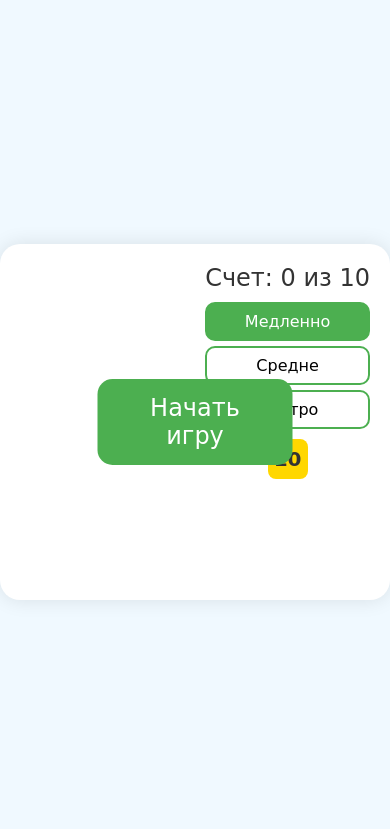
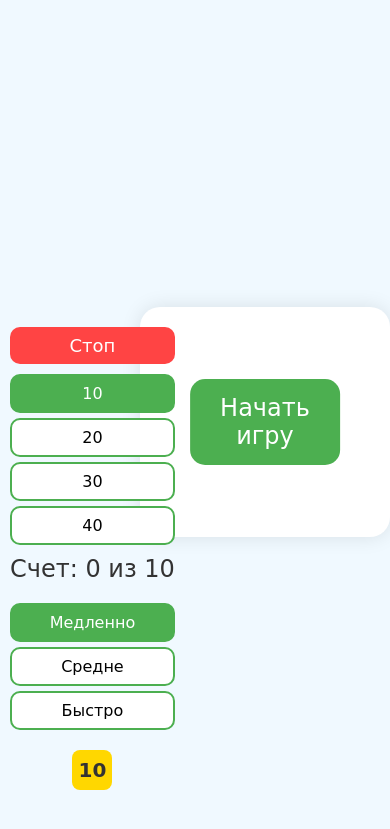
Before and after one commit to Sergey0408/ColorSquareChallenge, a Flask app: page / in a window 390 px wide. Shown: the top 829 px of the page. Run offline with Flask 3, Linux system fonts and the light colour scheme; some libraries are stand-ins or nearby versions.

Commit message:
Fix: Restore visibility of stop and speed control buttons on Android by adjusting CSS layout.
Replit-Commit-Author: Agent
Replit-Commit-Session-Id: 8d33f3c9-8188-40c6-993a-fa1fc4f303a3
Replit-Commit-Screenshot-Url: https://storage.googleapis.com/screenshot-production-us-central1/c1c2e319-6578-4d99-b67d-fbaa1bb9f4a5/f974e789-ffd6-4414-bc96-c78145fc9ebc.jpg

```diff
--- a/static/css/style.css
+++ b/static/css/style.css
@@ -21,16 +21,17 @@ body {
 }
 
 .controls {
+    display: flex;
+    flex-direction: column;
+    gap: 10px;
     position: absolute;
+    right: calc(100% + 10px);
     top: 20px;
-    right: 20px;
     z-index: 1;
+    min-width: 120px;
 }
 
 .stop-btn {
-    position: absolute;
-    left: -350px;
-    top: 0;
     padding: 8px 20px;
     font-size: 18px;
     background: #ff4444;
@@ -40,6 +41,7 @@ body {
     cursor: pointer;
     font-family: inherit;
     transition: all 0.3s;
+    width: 100%;
 }
 
 .stop-btn:hover {
@@ -47,12 +49,10 @@ body {
 }
 
 .rounds-controls {
-    position: absolute;
-    left: -350px;
-    top: 50px;
     display: flex;
     flex-direction: column;
     gap: 5px;
+    width: 100%;
 }
 
 .rounds-btn {
@@ -64,6 +64,7 @@ body {
     cursor: pointer;
     font-family: inherit;
     transition: all 0.3s;
+    width: 100%;
 }
 
 .rounds-btn:hover {
@@ -80,12 +81,14 @@ body {
     font-size: 24px;
     color: #333;
     margin-bottom: 10px;
+    text-align: center;
 }
 
 .speed-controls {
     display: flex;
     flex-direction: column;
     gap: 5px;
+    width: 100%;
 }
 
 .speed-btn {
@@ -97,6 +100,7 @@ body {
     font-family: inherit;
     font-size: 16px;
     transition: all 0.3s;
+    width: 100%;
 }
 
 .speed-btn:hover {
@@ -154,3 +158,15 @@ body {
     color: #333;
     margin: 10px auto 0;
 }
+
+@media (max-width: 768px) {
+    .game-container {
+        margin-left: 140px;
+    }
+
+    .controls {
+        right: auto;
+        left: -130px;
+        min-width: 100px;
+    }
+}
```
